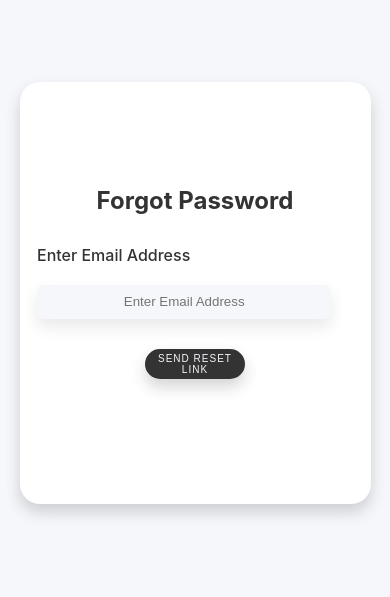
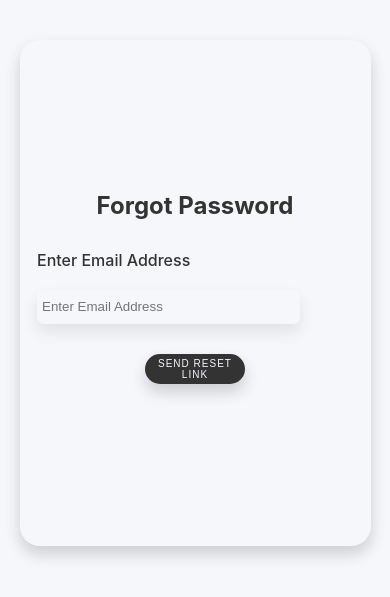
Before and after one commit to kaushalchugh/assignment, a React (Create React App) app: page /forgot-password in a window 390 px wide. Shown: the part 129-726 px from the top of the page. Built offline with nearby package versions, Linux system fonts and the light colour scheme.

Commit message:
Debug CSS properties

```diff
--- a/src/components/ForgotPassword.js
+++ b/src/components/ForgotPassword.js
@@ -1,7 +1,7 @@
 import { useContext, useState } from "react";
 import { AuthContext } from "./AuthContext";
 import { useNavigate } from "react-router-dom";
-import "../css/forgotpassword.css";
+import "../css/login.css";
 
 const ForgotPassword = () => {
   const { login } = useContext(AuthContext);
--- a/src/components/Login.js
+++ b/src/components/Login.js
@@ -40,19 +40,18 @@ const Login = () => {
                     </label>
                         <input className="input" type= "email" value={email} placeholder="Enter Email Address" onChange={(e) => setEmail(e.target.value)}/>
 
-
                     <label>
-                        <span>Enter Password</span>
+                        <span>Enter Password:</span>
                     </label>
 
-                        <input className="password" type = "password" value={password} placeholder="Enter Password" onChange={(e) => setPassword(e.target.value)}/>
+                        <input className="input" type = "password" value={password} placeholder="Enter Password" onChange={(e) => setPassword(e.target.value)}/>
 
                     <button className="submitBtn" type="submit">
                         LogIn
                     </button>
                     {message && <p className="message">{message}</p>}
                 </form>
-            </div>
+                </div>
         </section>
     </>
     );
--- a/src/css/forgotpassword.css
+++ /dev/null
@@ -1,101 +0,0 @@
-.forgot {
-    width: 100%;
-    height: 100vh;
-    display: flex;
-    justify-content: center;
-    align-items: center;
-    background-color: #f5f7fb;
-  }
-
-  .forgot-page {
-    width: 80%;
-    max-width: 600px;
-    height: 50%;
-    display: flex;
-    flex-direction: column;
-    justify-content: center;
-    align-items: center;
-    border-radius: 20px;
-    overflow: hidden;
-    position: relative;
-    background-color: #ffffff;
-    box-shadow: 0px 8px 15px rgba(47, 47, 47, 0.2);
-  }
-
-  .forgot-heading {
-    font-size: 2rem;
-    text-align: center;
-    margin-bottom: 30px;
-    color: #333;
-  }
-
-  label span{
-    width:100%;
-    display: inline-block;
-    font-size: 1.2rem;
-    font-weight: 500;
-    color: #333;
-    margin-bottom: 10px;
-  }
-
-  .input{
-    width: 80%;
-    line-height: 2rem;
-    text-align: center;
-    border: none;
-    border-radius: 7px;
-    background-color: #f5f7fb;
-    padding: 10px;
-    margin-bottom: 20px;
-    box-shadow: 0px 8px 15px rgba(47, 47, 47, 0.1);
-  }
-
-  input:focus {
-    outline-color: salmon;
-  }
-
-  .submitBtn {
-    width: 120px;
-    height: 40px;
-    font-size: 11px;
-    text-transform: uppercase;
-    letter-spacing: 2px;
-    font-weight: 500;
-    color: #f5f7fb;
-    background-color: #333;
-    border: none;
-    border-radius: 20px;
-    box-shadow: 0px 8px 15px rgba(47, 47, 47, 0.2);
-    cursor: pointer;
-    outline: none;
-    margin-top: 20px;
-  }
-
-  .submitBtn:hover{
-    background: linear-gradient(45deg, #ff9671, #ff6f91, #d65db1);
-    box-shadow: 0px, 15px 20px rbga(37, 184, 171, 0.9);
-  }
-
-  @media screen and (max-width: 768px) {
-   .forgot-page {
-           width: 90%;
-       }
-     .forgot-heading {
-           font-size: 1.5rem;
-       }
-       label span{
-           font-size: 1rem;
-       }
-     .input {
-           width: 90%;
-           line-height: 1.5rem;
-           padding: 5px;
-           margin-bottom: 10px;
-       }
-     .submitBtn {
-           width: 100px;
-           height: 30px;
-           font-size: 10px;
-           letter-spacing: 1px;
-       }
-   }
--- a/src/css/login.css
+++ b/src/css/login.css
@@ -6,7 +6,7 @@
     --spacing: 10px;
 }
 
-.login {
+.login, .forgot {
 	width: 100%;
 	height: 100vh;
 	display: flex;
@@ -15,7 +15,7 @@
     background-color: var(--secondary-color);
 }
 
-.login-page {
+.login-page, .forgot-page {
 	display: flex;
     width: 80%;
 	max-width: 600px;
@@ -38,7 +38,7 @@
     padding-bottom: 40px;
 }
 
-.login-heading {
+.login-heading, .forgot-heading {
     margin-top: 30px;
 	font-size: var(--font-size);
 	text-align: center;
@@ -53,13 +53,14 @@ label span{
     margin-bottom: var(--spacing);
     width: 100%;
     text-align: left;
+    display: inline-block;
 }
 
-.input, .password {
-	width: 90%;
+.input{
+	width: 80%;
 	line-height: 2rem;
-	text-align: left;
 	border: none;
+    text-align: left;
 	border-radius: 7px;
 	background-color: var(--secondary-color);
     padding: var(--spacing);
@@ -104,19 +105,19 @@ input:focus {
 }
 
 @media screen and (max-width: 768px) {
-    .login-page {
+    .login-page , .forgot-page{
          width: 90%;
      }
     .form {
          width: 90%;
      }
-    .login-heading {
+    .login-heading , .forgot-heading{
          font-size: 1.5rem;
      }
      label span{
          font-size: 1rem;
      }
-    .input,.password {
+    .input {
          line-height: 1.5rem;
          padding: 5px;
          margin-bottom: 10px;
```
